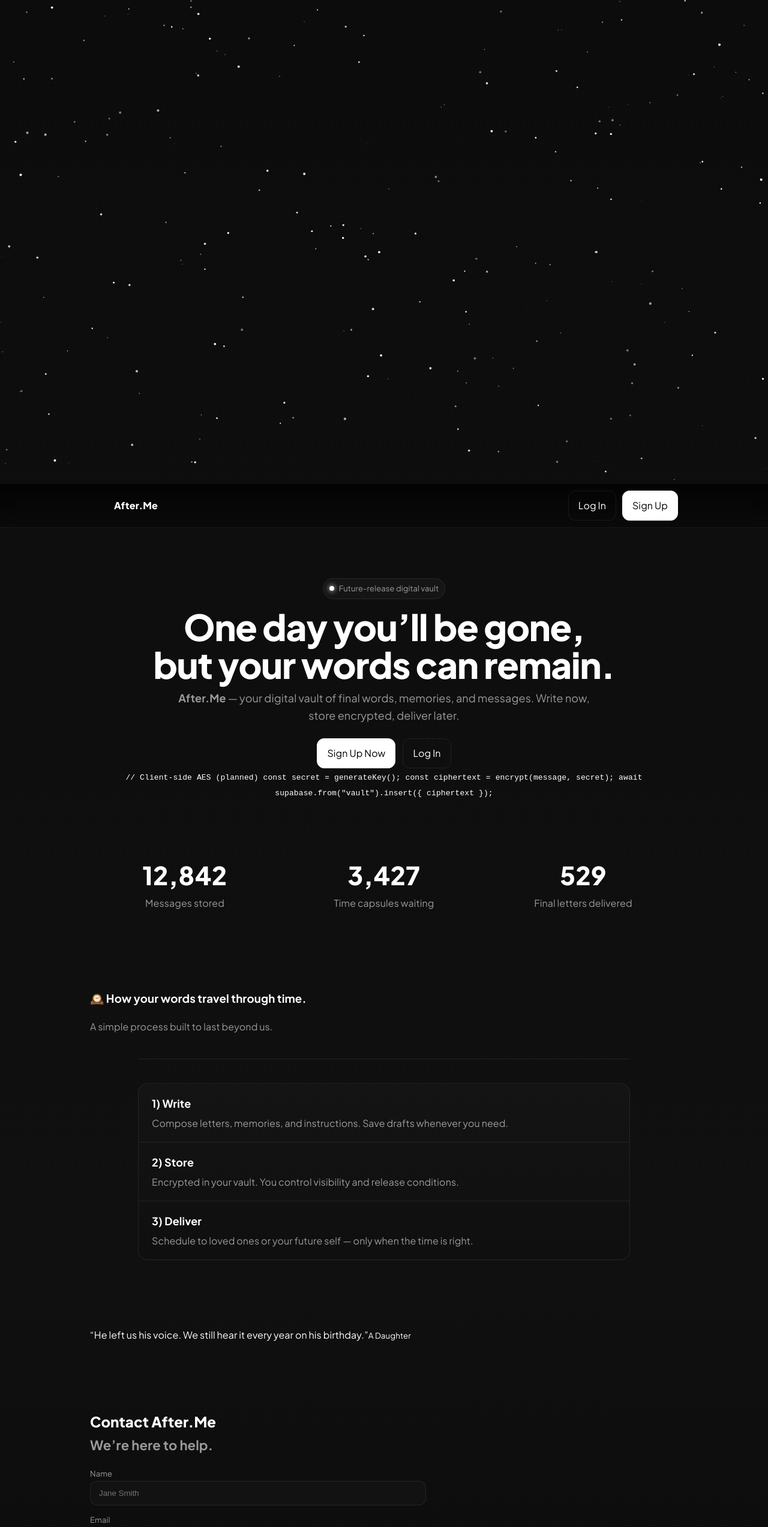
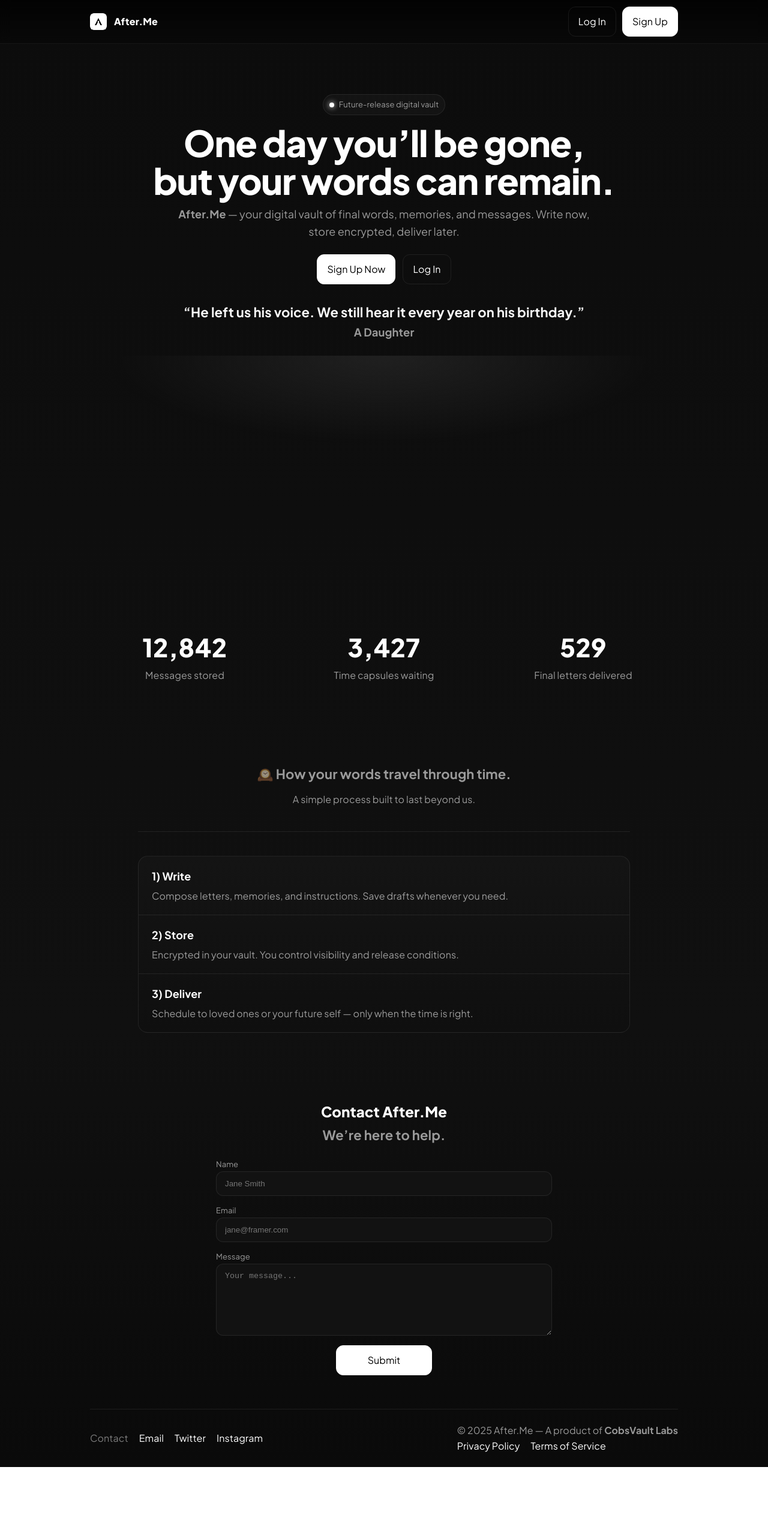
Before and after one commit to emirusmaximus/after-me-starter, a Next.js app: page / in a window 1280 px wide. Shown: the top 2546 px of the page at 60% size. After the commit the page ends 2446 px from the top, so only its background shows below. Built offline with nearby package versions, Linux system fonts and the light colour scheme.

Commit message:
Update page.tsx

```diff
--- a/app/page.tsx
+++ b/app/page.tsx
@@ -1,107 +1,29 @@
 "use client";
 
 import Link from "next/link";
-import React, { useEffect, useRef } from "react";
+import React from "react";
 import { motion } from "framer-motion";
 
 export default function HomePage(): JSX.Element {
-  // ===== Starfield (canvas) =====
-  const canvasRef = useRef<HTMLCanvasElement | null>(null);
-
-  useEffect(() => {
-    const c = canvasRef.current;
-    if (!c) return;
-
-    const ctx = c.getContext("2d");
-    if (!ctx) return;
-
-    let raf = 0;
-
-    const dpr = Math.max(1, Math.min(2, window.devicePixelRatio || 1));
-    const resize = () => {
-      c.width = Math.floor(window.innerWidth * dpr);
-      c.height = Math.floor(window.innerHeight * dpr);
-    };
-    resize();
-    window.addEventListener("resize", resize);
-
-    const stars = Array.from({ length: 220 }).map(() => ({
-      x: Math.random() * c.width,
-      y: Math.random() * c.height,
-      r: Math.random() * 1.8 + 0.3,
-      s: Math.random() * 0.015 + 0.003, // twinkle speed
-      t: Math.random() * Math.PI * 2,
-    }));
-
-    const draw = () => {
-      ctx.clearRect(0, 0, c.width, c.height);
-      for (const s of stars) {
-        s.t += s.s;
-        const alpha = 0.4 + 0.6 * (0.5 + 0.5 * Math.cos(s.t));
-        ctx.beginPath();
-        ctx.arc(s.x, s.y, s.r * dpr, 0, Math.PI * 2);
-        ctx.fillStyle = `rgba(255,255,255,${alpha})`;
-        ctx.fill();
-      }
-      raf = requestAnimationFrame(draw);
-    };
-
-    draw();
-    return () => {
-      cancelAnimationFrame(raf);
-      window.removeEventListener("resize", resize);
-    };
-  }, []);
-
-  // ===== Floating message packets (CSS-only; random seeds) =====
-  useEffect(() => {
-    const root = document.body;
-    const count = 12;
-    const nodes: HTMLDivElement[] = [];
-
-    for (let i = 0; i < count; i++) {
-      const p = document.createElement("div");
-      p.className = "packet";
-      p.style.setProperty("--x", `${Math.random() * window.innerWidth - window.innerWidth * 0.2}px`);
-      p.style.setProperty("--dx", `${(Math.random() * 0.5 + 0.35) * window.innerWidth}px`);
-      p.style.setProperty("--dur", `${18 + Math.random() * 10}s`);
-      p.style.left = `${Math.random() * 100}vw`;
-      p.style.top = `${Math.random() * 60}vh`;
-      root.appendChild(p);
-      nodes.push(p);
-    }
-
-    return () => {
-      nodes.forEach((n) => n.remove());
-    };
-  }, []);
-
   return (
     <>
-      {/* Starfield Background */}
-      <div className="starfield" aria-hidden>
-        <canvas ref={canvasRef} className="starfield-canvas" />
-      </div>
-
       {/* Navbar */}
       <nav className="navbar">
         <div className="container navbar-inner">
           <div className="brand">
-            <span className="brand-badge" />
+            <span className="brand-badge">
+              <img src="/logo.svg" alt="After.Me logo" width={28} height={28} />
+            </span>
             <span>After.Me</span>
           </div>
           <div className="nav-actions">
-            <Link href="/login" className="btn btn--ghost">
-              Log In
-            </Link>
-            <Link href="/signup" className="btn btn--light">
-              Sign Up
-            </Link>
+            <Link href="/login" className="btn">Log In</Link>
+            <Link href="/signup" className="btn btn--light">Sign Up</Link>
           </div>
         </div>
       </nav>
 
-      {/* Hero */}
+      {/* Hero (CENTERED) */}
       <header className="hero">
         <div className="container">
           <div className="hero-wrap">
@@ -109,41 +31,36 @@
               initial={{ opacity: 0, y: 12 }}
               animate={{ opacity: 1, y: 0 }}
               transition={{ duration: 0.55, ease: "easeOut" }}
+              style={{ width: "100%" }}
             >
               <div className="eyebrow">
                 <span className="dot" /> Future-release digital vault
               </div>
+
               <h1 className="title">
-                One day you’ll be gone, <br /> but your <em style={{ fontStyle: "normal", color: "#fff" }}>words</em> can
-                remain.
+                One day you’ll be gone, <br />
+                but your <em style={{ fontStyle: "normal" }}>words</em> can remain.
               </h1>
+
               <p className="subtitle">
-                <strong>After.Me</strong> — your digital vault of final words, memories, and messages. Write now, store
-                encrypted, deliver later.
+                <strong>After.Me</strong> — your digital vault of final words, memories, and messages.
+                Write now, store encrypted, deliver later.
               </p>
+
               <div className="cta">
-                <Link href="/signup" className="btn btn--light">
-                  Sign Up Now
-                </Link>
-                <Link href="/login" className="btn">
-                  Log In
-                </Link>
+                <Link href="/signup" className="btn btn--light">Sign Up Now</Link>
+                <Link href="/login" className="btn">Log In</Link>
+              </div>
+
+              {/* Quote moved near top */}
+              <div className="quote-top">
+                “He left us his voice. We still hear it every year on his birthday.”
+                <small>A Daughter</small>
               </div>
             </motion.div>
 
-            <motion.div
-              className="hero-card"
-              initial={{ opacity: 0, scale: 0.98 }}
-              animate={{ opacity: 1, scale: 1 }}
-              transition={{ duration: 0.5, ease: "easeOut", delay: 0.1 }}
-            >
-              <code className="code">
-                {`// Client-side AES (planned)
-const secret = generateKey();
-const ciphertext = encrypt(message, secret);
-await supabase.from("vault").insert({ ciphertext });`}
-              </code>
-            </motion.div>
+            {/* Soft spotlight card (no code block) */}
+            <div className="hero-spot" />
           </div>
         </div>
       </header>
@@ -168,11 +85,14 @@
         </div>
       </section>
 
-      {/* Process */}
+      {/* Process (centered) */}
       <section className="section">
-        <div className="container">
-          <h3 className="section-title">🕰️ How your words travel through time.</h3>
+        <div className="container" style={{ textAlign: "center" }}>
+          <h3 style={{ fontSize: 22, color: "var(--muted)", marginBottom: 12 }}>
+            🕰️ How your words travel through time.
+          </h3>
           <div style={{ color: "var(--muted)" }}>A simple process built to last beyond us.</div>
+        </div>
         <div className="hr" />
         <div className="steps">
           <div className="step">
@@ -188,90 +108,54 @@
             <p>Schedule to loved ones or your future self — only when the time is right.</p>
           </div>
         </div>
-        </div>
       </section>
 
-      {/* Testimonial */}
+      {/* Contact (centered) */}
       <section className="section">
-        <div className="container">
-          <div className="quote">
-            “He left us his voice. We still hear it every year on his birthday.”
-            <small>A Daughter</small>
+        <div className="container form-wrap" style={{ textAlign: "center" }}>
+          <h2 style={{ margin: 0, fontWeight: 800 }}>Contact After.Me</h2>
+          <div style={{ marginTop: 2, color: "var(--muted)", fontSize: 22, fontWeight: 700 }}>
+            We’re here to help.
           </div>
-        </div>
-      </section>
-
-      {/* Contact */}
-      <section className="section">
-        <div className="container">
-          <h2 style={{ margin: 0, fontWeight: 800 }}>Contact After.Me</h2>
-          <div style={{ marginTop: 2, color: "var(--muted)", fontSize: 22, fontWeight: 700 }}>We’re here to help.</div>
 
           <form className="form" onSubmit={(e) => e.preventDefault()}>
-            <div>
+            <div style={{ textAlign: "left" }}>
               <label style={{ fontSize: 13, color: "var(--muted)" }}>Name</label>
               <input className="input" placeholder="Jane Smith" />
             </div>
-            <div>
+            <div style={{ textAlign: "left" }}>
               <label style={{ fontSize: 13, color: "var(--muted)" }}>Email</label>
               <input className="input" placeholder="jane@framer.com" type="email" />
             </div>
-            <div>
+            <div style={{ textAlign: "left" }}>
               <label style={{ fontSize: 13, color: "var(--muted)" }}>Message</label>
               <textarea className="textarea" placeholder="Your message..." />
             </div>
             <div>
-              <button className="btn btn--light" type="submit" style={{ width: 160 }}>
-                Submit
-              </button>
+              <button className="btn btn--light" type="submit" style={{ width: 160 }}>Submit</button>
             </div>
           </form>
         </div>
       </section>
 
-      {/* Footer */}
+      {/* Footer (CobsVault Labs) */}
       <section className="container">
         <div className="footer">
-          <div style={{ display: "flex", gap: 18 }}>
+          <div style={{ display: "flex", gap: 18, alignItems: "center", flexWrap: "wrap" }}>
             <span style={{ opacity: 0.8 }}>Contact</span>
-            <a href="#" style={{ color: "#fff" }}>
-              Email
-            </a>
-            <a href="#" style={{ color: "#fff" }}>
-              Twitter
-            </a>
-            <a href="#" style={{ color: "#fff" }}>
-              Instagram
-            </a>
+            <a href="#">Email</a>
+            <a href="#">Twitter</a>
+            <a href="#">Instagram</a>
           </div>
           <div>
-            <div>© 2025 After.Me — A product of GhostVault Labs</div>
+            <div>© 2025 After.Me — A product of <b>CobsVault Labs</b></div>
             <div style={{ display: "flex", gap: 18 }}>
-              <a href="#" style={{ color: "#fff" }}>
-                Privacy Policy
-              </a>
-              <a href="#" style={{ color: "#fff" }}>
-                Terms of Service
-              </a>
+              <a href="#">Privacy Policy</a>
+              <a href="#">Terms of Service</a>
             </div>
           </div>
         </div>
       </section>
-
-      {/* Sticky mobile Sign Up bar */}
-      <div className="signbar">
-        <div className="signbar-inner">
-          <span style={{ color: "var(--muted-2)", fontSize: 13 }}>Start your legacy vault on After.Me</span>
-          <div style={{ display: "flex", gap: 8 }}>
-            <Link href="/login" className="btn btn--ghost">
-              Log In
-            </Link>
-            <Link href="/signup" className="btn btn--light">
-              Sign Up
-            </Link>
-          </div>
-        </div>
-      </div>
     </>
   );
 }
```
Lines whose indentation alone changed are shown as unchanged.
